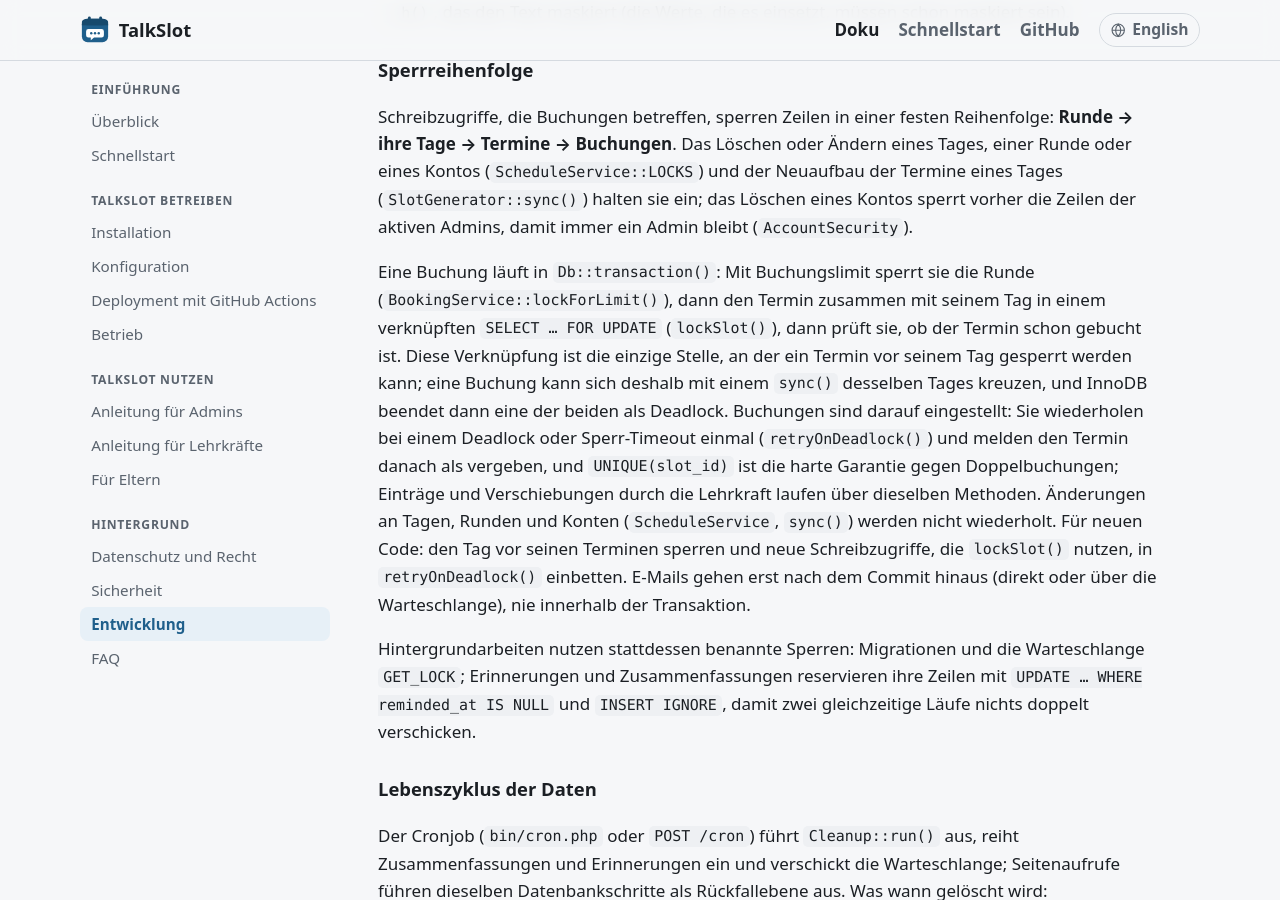
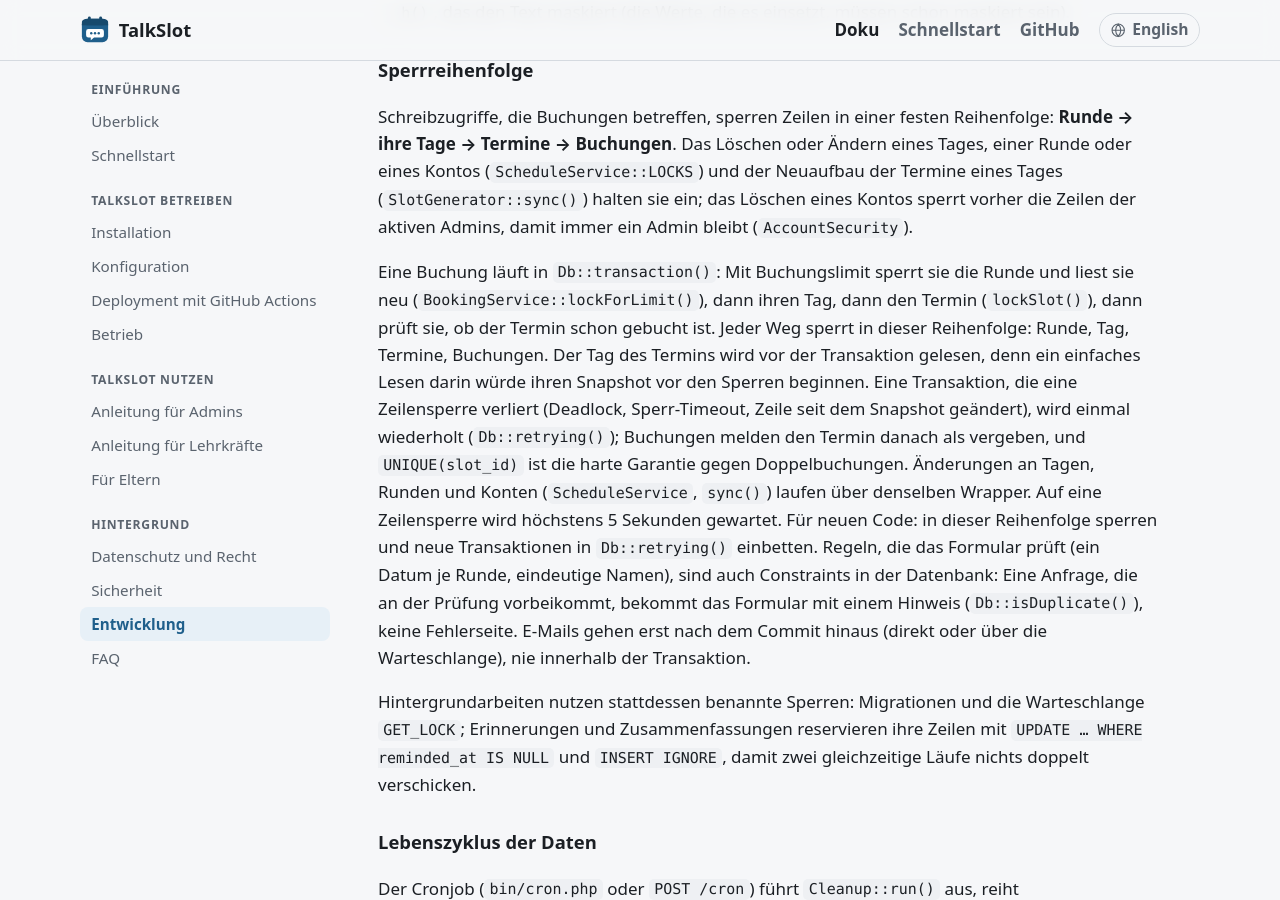
Before and after one commit to skornehl/talkslot, a Jekyll site: the page built from docs/de/guide/development.md, in a window 1280 px wide and 900 px high, scrolled down 4611 px. Built offline with Jekyll 4.4.1, drawn with Linux system fonts in a browser that asks for light colours; some of the changed text lies outside the part shown.

Commit message:
test(db): rules in the database, repeated transactions, races after the form checks; docs (P2-6)

```diff
--- a/docs/de/guide/development.md
+++ b/docs/de/guide/development.md
@@ -160,16 +160,17 @@ Termine → Buchungen**. Das Löschen oder Ändern eines Tages, einer Runde oder
 das Löschen eines Kontos sperrt vorher die Zeilen der aktiven Admins, damit immer ein Admin bleibt
 (`AccountSecurity`).
 
-Eine Buchung läuft in `Db::transaction()`: Mit Buchungslimit sperrt sie die Runde
-(`BookingService::lockForLimit()`), dann den Termin zusammen mit seinem Tag in einem verknüpften `SELECT … FOR
-UPDATE` (`lockSlot()`), dann prüft sie, ob der Termin schon gebucht ist. Diese Verknüpfung ist die einzige
-Stelle, an der ein Termin vor seinem Tag gesperrt werden kann; eine Buchung kann sich deshalb mit einem `sync()`
-desselben Tages kreuzen, und InnoDB beendet dann eine der beiden als Deadlock. Buchungen sind darauf
-eingestellt: Sie wiederholen bei einem Deadlock oder Sperr-Timeout einmal (`retryOnDeadlock()`) und melden den
-Termin danach als vergeben, und `UNIQUE(slot_id)` ist die harte Garantie gegen Doppelbuchungen; Einträge und
-Verschiebungen durch die Lehrkraft laufen über dieselben Methoden. Änderungen an Tagen, Runden und Konten
-(`ScheduleService`, `sync()`) werden nicht wiederholt. Für neuen Code: den Tag vor seinen Terminen sperren und
-neue Schreibzugriffe, die `lockSlot()` nutzen, in `retryOnDeadlock()` einbetten. E-Mails gehen erst nach dem
+Eine Buchung läuft in `Db::transaction()`: Mit Buchungslimit sperrt sie die Runde und liest sie neu
+(`BookingService::lockForLimit()`), dann ihren Tag, dann den Termin (`lockSlot()`), dann prüft sie, ob der Termin
+schon gebucht ist. Jeder Weg sperrt in dieser Reihenfolge: Runde, Tag, Termine, Buchungen. Der Tag des Termins wird
+vor der Transaktion gelesen, denn ein einfaches Lesen darin würde ihren Snapshot vor den Sperren beginnen. Eine
+Transaktion, die eine Zeilensperre verliert (Deadlock, Sperr-Timeout, Zeile seit dem Snapshot geändert), wird einmal
+wiederholt (`Db::retrying()`); Buchungen melden den Termin danach als vergeben, und `UNIQUE(slot_id)` ist die harte
+Garantie gegen Doppelbuchungen. Änderungen an Tagen, Runden und Konten (`ScheduleService`, `sync()`) laufen über
+denselben Wrapper. Auf eine Zeilensperre wird höchstens 5 Sekunden gewartet. Für neuen Code: in dieser Reihenfolge
+sperren und neue Transaktionen in `Db::retrying()` einbetten. Regeln, die das Formular prüft (ein Datum je Runde,
+eindeutige Namen), sind auch Constraints in der Datenbank: Eine Anfrage, die an der Prüfung vorbeikommt, bekommt das
+Formular mit einem Hinweis (`Db::isDuplicate()`), keine Fehlerseite. E-Mails gehen erst nach dem
 Commit hinaus (direkt oder über die Warteschlange), nie innerhalb der Transaktion.
 
 Hintergrundarbeiten nutzen stattdessen benannte Sperren: Migrationen und die Warteschlange `GET_LOCK`;
@@ -219,7 +220,9 @@ direkt. Eine bestehende führt beim nächsten Aufruf die fehlenden Schritte aus
   Sie können die vorige Version brechen oder an vorhandenen Daten scheitern. Sie warten auf eine Major-Version
   und kommen in zwei Schritten (erst erweitern, dann zurückbauen, „Expand/Contract“): die neue Spalte ergänzen
   und nutzen, die alte erst in einer späteren Major-Version entfernen. Schritt 3 (Umbenennen von
-  `admin_users`, Löschen von Spalten) stammt aus der Zeit vor dieser Regel.
+  `admin_users`, Löschen von Spalten) stammt aus der Zeit vor dieser Regel. Schritt 26 setzt `UNIQUE` und `CHECK` auf bestehenden
+  Spalten als bewusste Ausnahme: nur wo die Zeilen es zulassen (sonst meldet er sie), und die Vorversion lehnt solche
+  Zeilen in ihren Formularen ohnehin ab.
 - Während die Dateien eines Updates hochgeladen werden, kann neuer Code kurz auf das alte Schema treffen. Wo das
   zählt (eine Seite, die nicht scheitern darf), sollte der Code auf das alte Verhalten zurückfallen, bis der
   Schritt gelaufen ist, wie `RoundAccess::required()`.
```
Also changed, not shown: docs/guide/development.md (+14 -10 lines), 2 other files.
